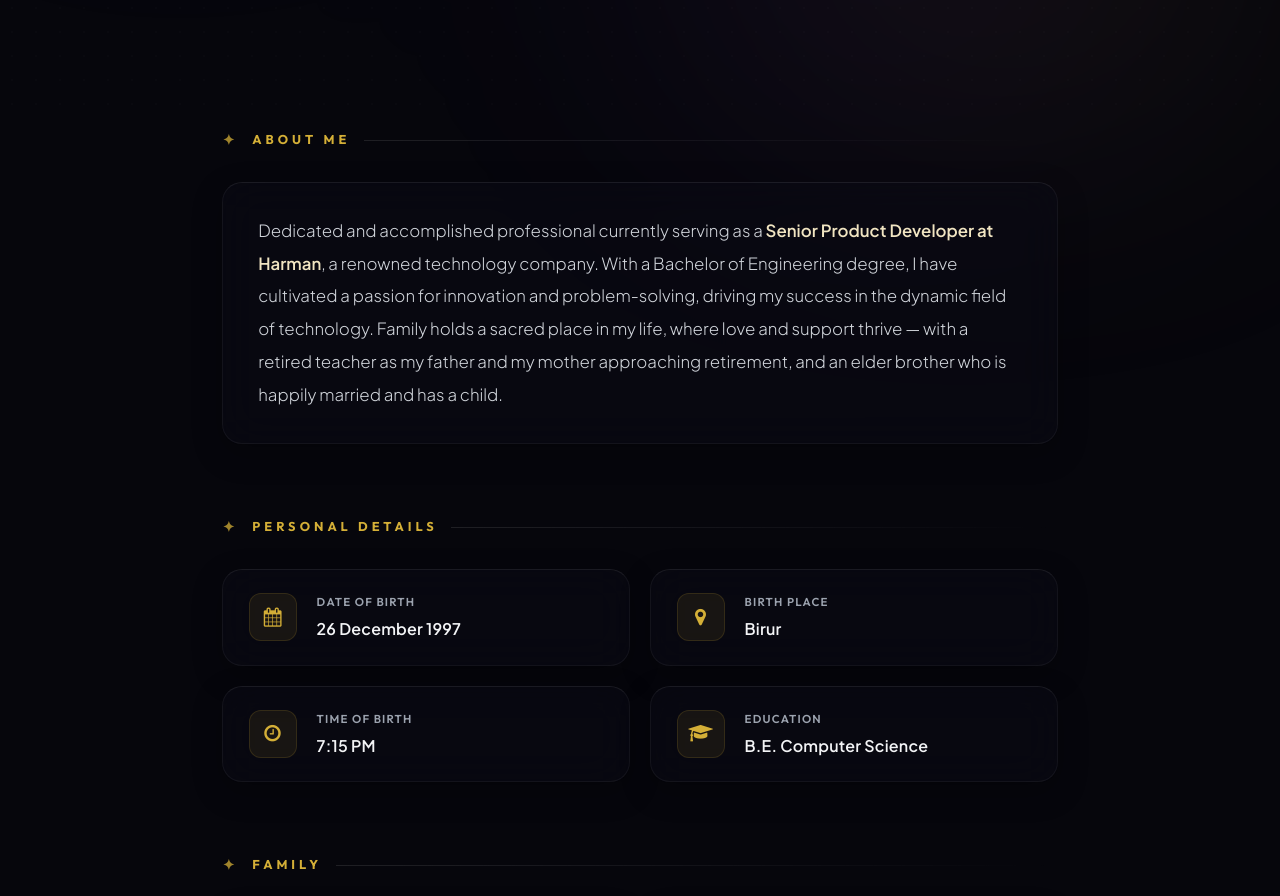
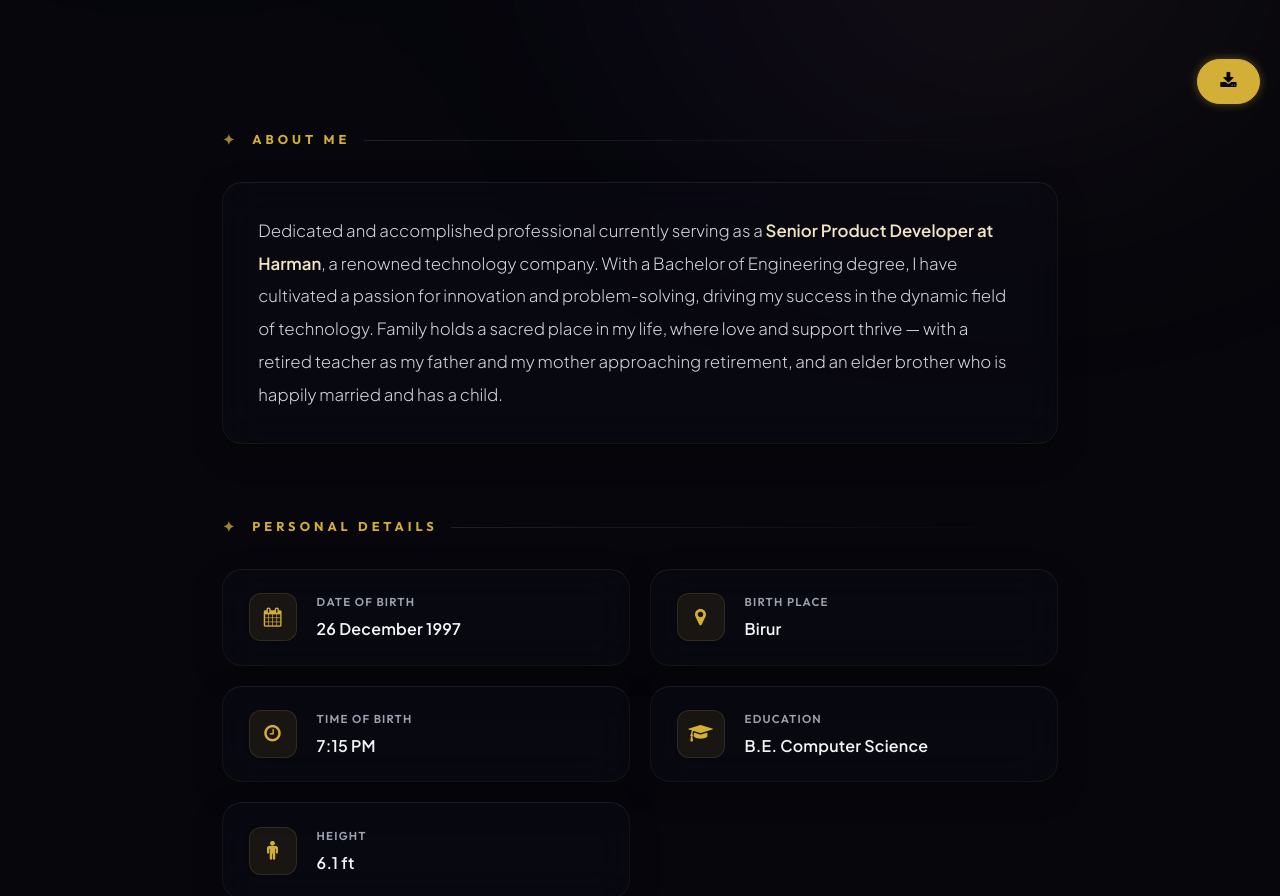
Before and after one commit to nithinmk26/my-bio, a plain HTML site: page index.html in a window 1280 px wide. Shown: the part 676-1572 px from the top of the page. Drawn offline with Linux system fonts and the light colour scheme.

Commit message:
bio download feature

```diff
--- a/index.html
+++ b/index.html
@@ -832,6 +832,43 @@
       .badge { font-size: 0.78rem; padding: 0.35rem 0.9rem; }
       .nav-brand { font-size: 1.15rem; }
     }
+
+    /* ── Download Button ── */
+    .download-button {
+      position: fixed;
+      bottom: 20px;
+      right: 20px;
+      background: var(--gold);
+      color: var(--bg);
+      font-family: 'Outfit', sans-serif;
+      font-weight: 700;
+      font-size: 0.9rem;
+      padding: 0.8rem 1.4rem;
+      border-radius: 50px;
+      text-decoration: none;
+      display: flex;
+      align-items: center;
+      gap: 0.6rem;
+      z-index: 101;
+      border: 1px solid var(--gold);
+      box-shadow: 0 0 15px var(--gold-glow);
+      animation: glowing-button 2.5s infinite ease-in-out;
+      transition: var(--transition-smooth);
+    }
+    .download-button:hover {
+      transform: translateY(-3px) scale(1.05);
+      box-shadow: 0 8px 25px rgba(212, 175, 55, 0.45);
+      animation-play-state: paused;
+    }
+    .download-button .fa-download {
+      font-size: 1.1rem;
+    }
+
+    @keyframes glowing-button {
+      0% { box-shadow: 0 0 10px rgba(212, 175, 55, 0.4); }
+      50% { box-shadow: 0 0 25px rgba(212, 175, 55, 0.8); }
+      100% { box-shadow: 0 0 10px rgba(212, 175, 55, 0.4); }
+    }
   </style>
 </head>
 <body>
@@ -917,6 +954,13 @@
         <div>
           <div class="info-label">Education</div>
           <div class="info-value">B.E. Computer Science</div>
+        </div>
+      </div>
+      <div class="info-card">
+        <div class="info-icon"><i class="fa fa-male"></i></div>
+        <div>
+          <div class="info-label">Height</div>
+          <div class="info-value">6.1 ft</div>
         </div>
       </div>
     </div>
@@ -1020,6 +1064,11 @@
 
 </div>
 
+<!-- DOWNLOAD BUTTON -->
+<a href="Nithin_MK_Bio.pdf" download class="download-button">
+  <i class="fa fa-download"></i>
+</a>
+
 <!-- LIGHTBOX -->
 <div id="lightbox">
   <span id="lightbox-close" onclick="closeLightbox()">&times;</span>
```
Also changed, not shown: 1 other file.
